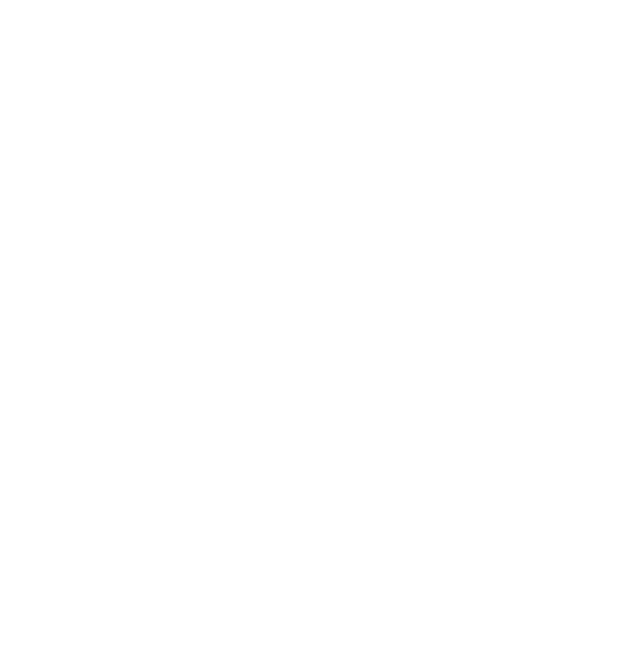
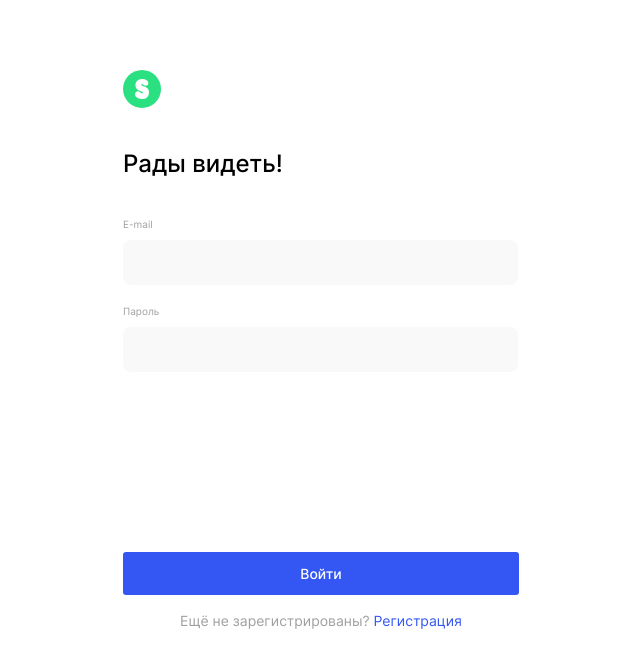
Before and after one commit to muravevanastya/movies-explorer-frontend, a React (Create React App) app: page /signin in a window 1280 px wide. Shown: the top 668 px of the page, without its empty margins (319-959 px from the left). Built offline with nearby package versions, Linux system fonts and the light colour scheme.

Commit message:
сверстала страницу с авторизацией

```diff
--- a/src/components/App/App.jsx
+++ b/src/components/App/App.jsx
@@ -5,6 +5,7 @@
 import SavedMovies from '../SavedMovies/SavedMovies';
 import Profile from '../Profile/Profile';
 import Register from '../Register/Register';
+import Login from '../Login/Login';
 
 function App() {
   return (
@@ -22,7 +23,9 @@
         <Route path='/profile'
           element={<Profile />}
         />
-        <Route path='/signin'/>
+        <Route path='/signin'
+          element={<Login />}
+        />
         <Route path='/signup'
           element={<Register />}
         />
--- /dev/null
+++ b/src/components/Login/Login.css
@@ -0,0 +1,80 @@
+.login {
+  display: flex;
+  flex-direction: column;
+  align-items: center;
+}
+
+.login__container {
+  padding-top: 70px;
+}
+
+.login__logo {
+  width: 38px;
+  height: 38px;
+}
+
+.login__title {
+  margin-top: 37px;
+  font-weight: 500;
+  font-size: 24px;
+  line-height: 29px;
+}
+
+.login__form {
+  margin-top: 40px;
+}
+
+.login__fieldset {
+  border: none;
+  width: 100%;
+  margin: 0;
+}
+
+.login__input {
+  margin-bottom: 20px;
+}
+
+.login__input-name {
+  font-weight: 400;
+  font-size: 10px;
+  line-height: 12px;
+  color: #A0A0A0;
+  margin-bottom: 10px;
+}
+
+.login__input-item {
+  border: none;
+  background-color: #F9F9F9;
+  border-radius: 8px;
+  width: 96%;
+  padding: 15px 0 15px 15px;
+}
+
+.login__button {
+  font-family: 'Inter';
+  font-style: normal;
+  font-weight: 500;
+  font-size: 14px;
+  line-height: 17px;
+  background: #3456F3;
+  border-radius: 3px;
+  border: none;
+  color: #FFFFFF;
+  padding: 13px 124px;
+  margin-top: 160px;
+  width: 396px;
+}
+
+.login__signup {
+  font-weight: 400;
+  font-size: 14px;
+  line-height: 17px;
+  color: #A0A0A0;
+  margin-top: 17px;
+  text-align: center;
+}
+
+.login__signup-link {
+  color: #3456F3;
+  text-decoration: none;
+}
--- /dev/null
+++ b/src/components/Login/Login.jsx
@@ -0,0 +1,30 @@
+import './Login.css';
+import logo from '../../images/logo.svg';
+import { Link } from 'react-router-dom';
+
+function Login() {
+  return (
+  <main className='login'>
+    <div className='login__container'>
+      <img className='login__logo' src={logo} alt='Логотип' />
+      <h2 className='login__title'>Рады видеть!</h2>
+      <form className='login__form'>
+        <fieldset className='login__fieldset'>
+          <div className='login__input'>
+            <p className='login__input-name'>E-mail</p>
+            <input className='login__input-item' type='email' />
+          </div>
+          <div className='login__input'>
+            <p className='login__input-name'>Пароль</p>
+            <input className='login__input-item' type='password' />
+          </div>
+        </fieldset>
+        <button className='login__button'>Войти</button>
+      </form>
+      <p className='login__signup'>Ещё не зарегистрированы? <Link className='login__signup-link' to='/signup'>Регистрация</Link></p>
+    </div>
+  </main>
+  )
+}
+
+export default Login;
```
